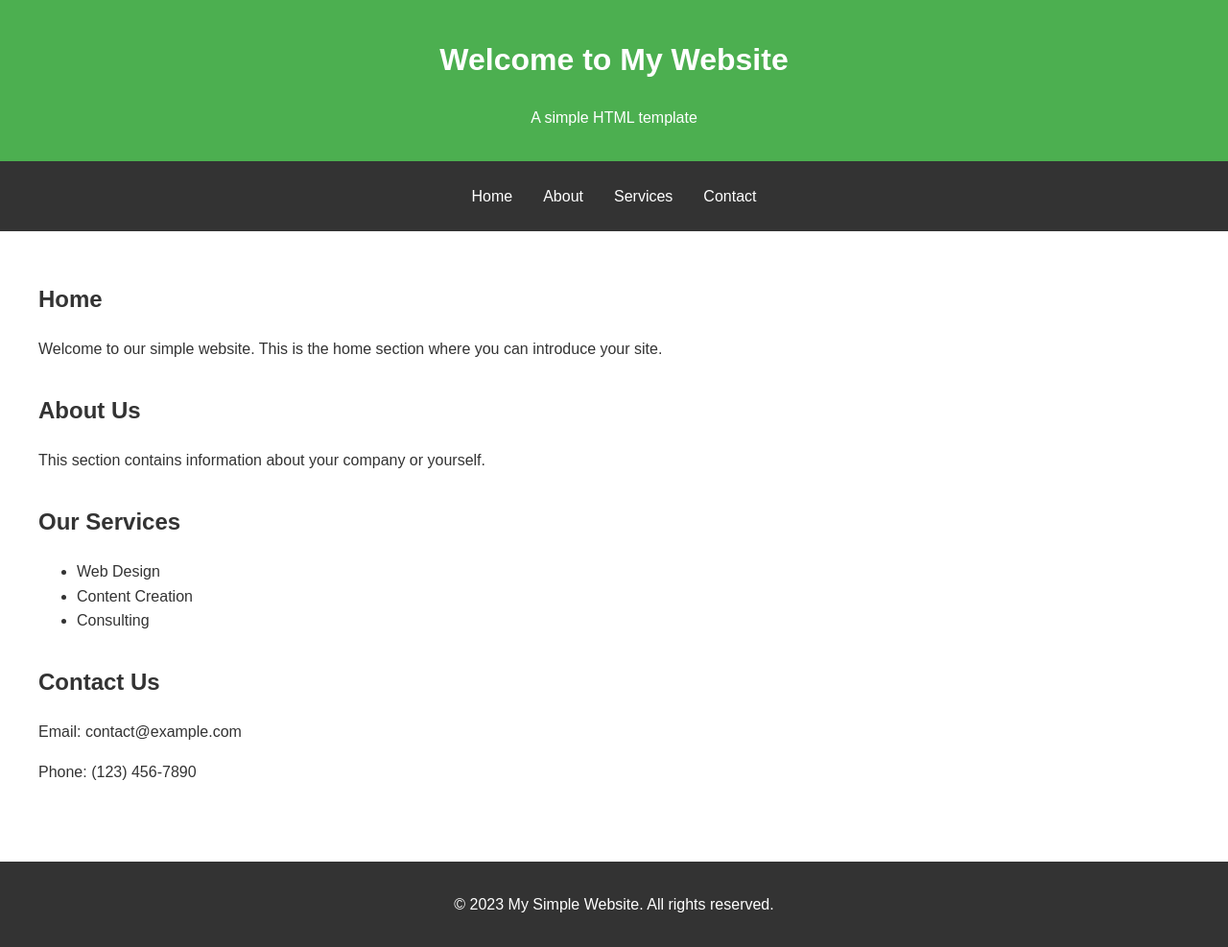
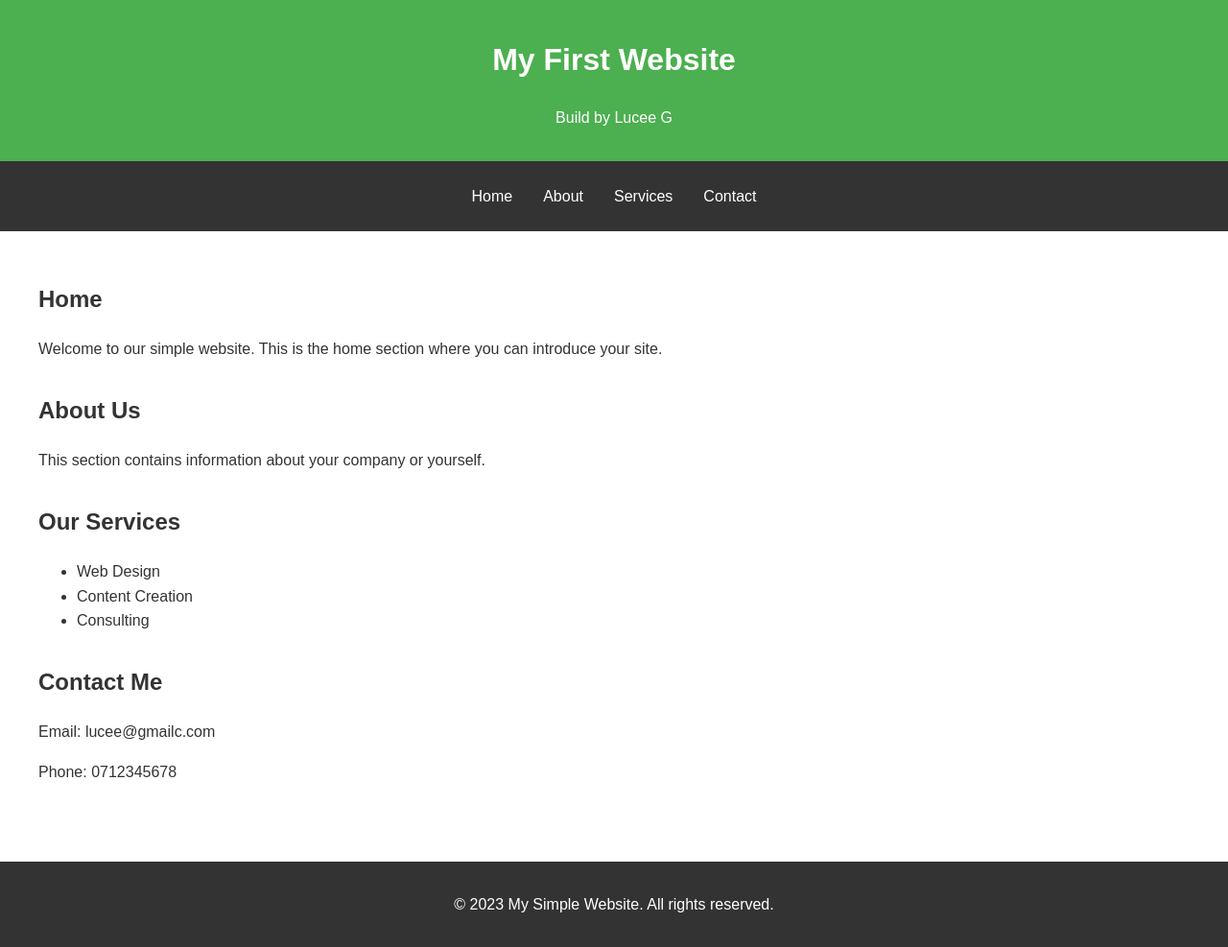
Before and after one commit to lucy-832/website, a plain HTML site: page index.html in a window 1280 px wide. Shown: the whole page at 96% size. Drawn offline with Linux system fonts and the light colour scheme.

Commit message:
Editted by Lucee

```diff
--- a/index.html
+++ b/index.html
@@ -62,8 +62,8 @@
 </head>
 <body>
     <header>
-        <h1>Welcome to My Website</h1>
-        <p>A simple HTML template</p>
+        <h1>My First Website </h1>
+        <p>Build by Lucee G</p>
     </header>
 
     <nav>
@@ -96,9 +96,9 @@
         </section>
 
         <section id="contact">
-            <h2>Contact Us</h2>
-            <p>Email: contact@example.com</p>
-            <p>Phone: (123) 456-7890</p>
+            <h2>Contact Me</h2>
+            <p>Email: lucee@gmailc.com</p>
+            <p>Phone: 0712345678</p>
         </section>
     </main>
 
```
